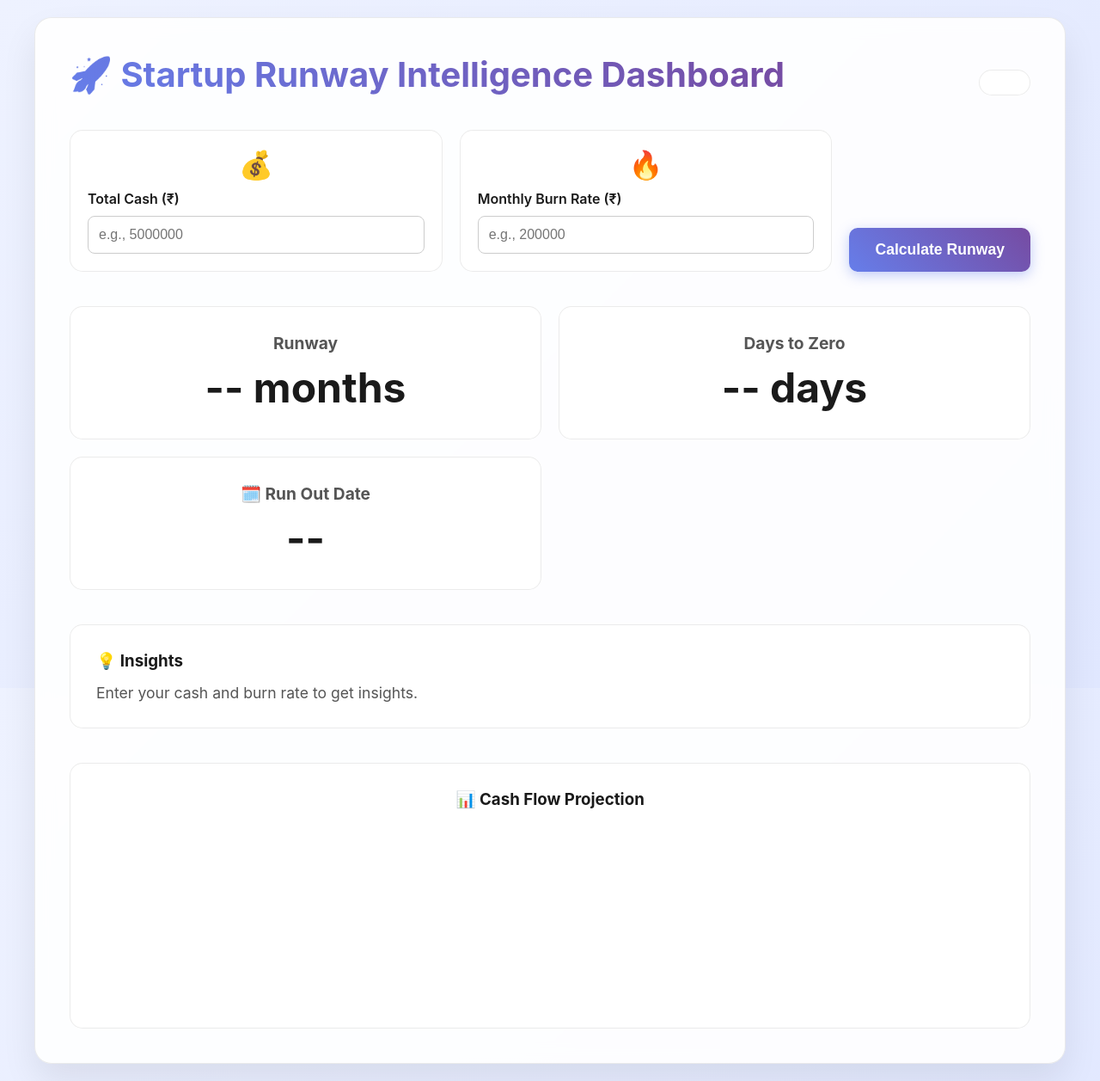
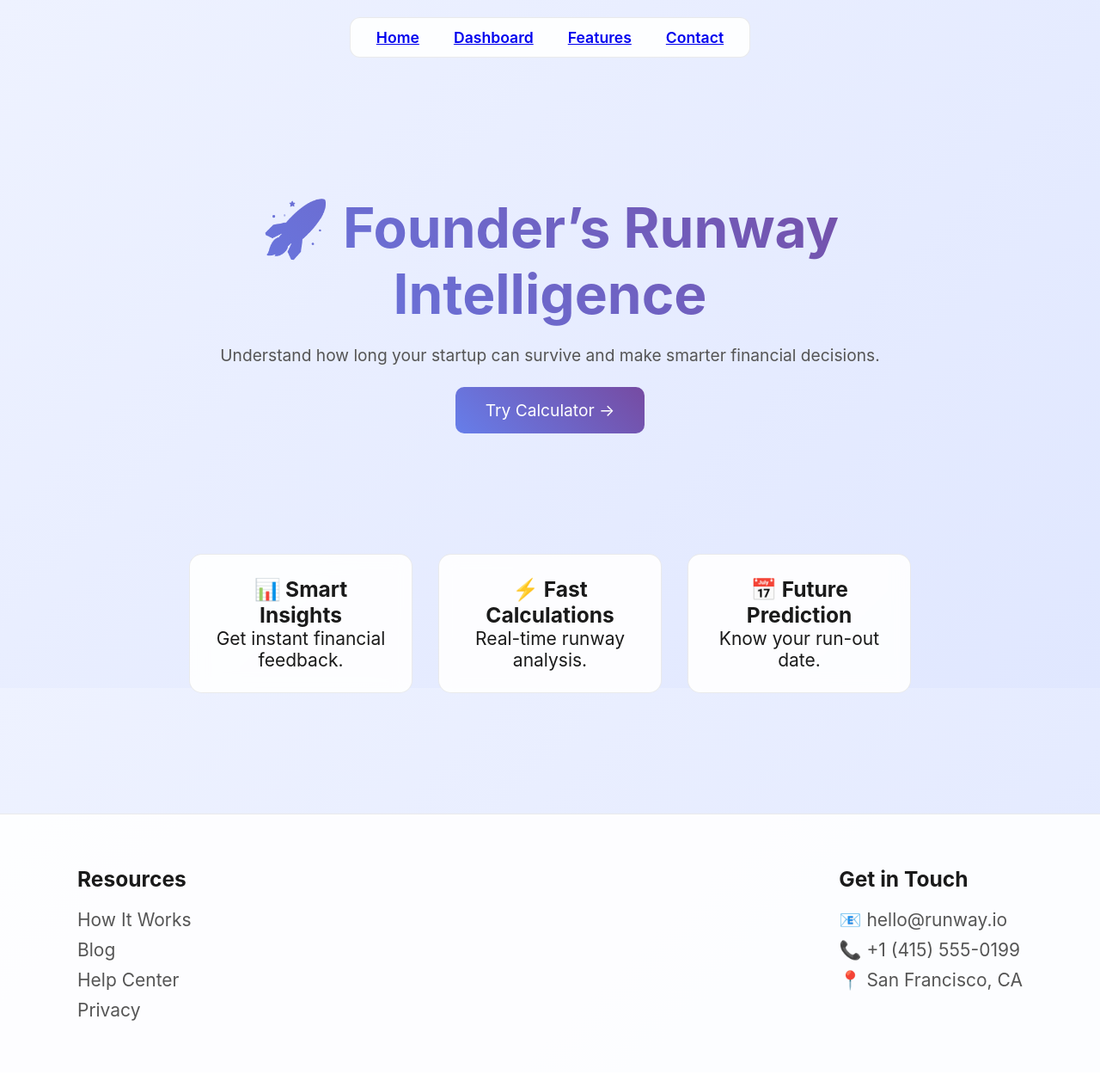
Before and after one commit to lakshya-jaiswal07/Lakshya--ecell-recruitment-project, a plain HTML site: page index.html in a window 1280 px wide. Shown: the whole page at 86% size. Drawn offline with Linux system fonts and the light colour scheme.

Commit message:
Initial commit - Runway Calculator UI

```diff
--- a/index.html
+++ b/index.html
@@ -3,61 +3,69 @@
 <head>
     <meta charset="UTF-8">
     <meta name="viewport" content="width=device-width, initial-scale=1.0">
-    <title>Startup Runway Intelligence Dashboard</title>
+    <title>Startup Runway Tool</title>
     <link rel="stylesheet" href="style.css">
 </head>
 <body>
-    <div class="container">
-        <header>
-            <h1>🚀 Startup Runway Intelligence Dashboard</h1>
-            <div class="theme-toggle">
-                <input type="checkbox" id="theme-switch">
-                <label for="theme-switch" class="toggle-label">
-                    <span class="toggle-slider"></span>
-                </label>
+    <nav class="navbar">
+    <div class="nav-links">
+        <a href="#">Home</a>
+        <a href="dashboard.html">Dashboard</a>
+        <a href="#">Features</a>
+        <a href="#">Contact</a>
+    </div>
+    </nav>
+    <section class="hero">
+    <div class="hero-content">
+        <h1>
+            🚀 Founder’s <span>Runway Intelligence</span>
+        </h1>
+
+        <p>
+            Understand how long your startup can survive and make smarter financial decisions.
+        </p>
+
+        <a href="dashboard.html" class="cta-btn">Try Calculator →</a>
+    </div>
+</section>
+
+    <section class="features">
+        <div class="feature-card">
+            <h3>📊 Smart Insights</h3>
+            <p>Get instant financial feedback.</p>
+        </div>
+
+        <div class="feature-card">
+            <h3>⚡ Fast Calculations</h3>
+            <p>Real-time runway analysis.</p>
+        </div>
+
+        <div class="feature-card">
+            <h3>📅 Future Prediction</h3>
+            <p>Know your run-out date.</p>
+        </div>
+    </section>
+<footer class="footer">
+    <div class="footer-container">
+        <div class="footer-columns">
+
+            <div class="footer-col">
+                <h3>Resources</h3>
+                <a href="#">How It Works</a>
+                <a href="#">Blog</a>
+                <a href="#">Help Center</a>
+                <a href="#">Privacy</a>
             </div>
-        </header>
 
-        <section class="input-section">
-            <div class="input-card">
-                <div class="icon">💰</div>
-                <label for="total-cash">Total Cash (₹)</label>
-                <input type="number" id="total-cash" placeholder="e.g., 5000000" min="0">
+            <div class="footer-col">
+                <h3>Get in Touch</h3>
+                <p>📧 hello@runway.io</p>
+                <p>📞 +1 (415) 555-0199</p>
+                <p>📍 San Francisco, CA</p>
             </div>
-            <div class="input-card">
-                <div class="icon">🔥</div>
-                <label for="burn-rate">Monthly Burn Rate (₹)</label>
-                <input type="number" id="burn-rate" placeholder="e.g., 200000" min="0">
-            </div>
-            <button id="calculate-btn" class="calculate-btn">Calculate Runway</button>
-        </section>
 
-        <section class="output-section">
-            <div class="output-card" id="runway-card">
-                <h3>Runway</h3>
-                <div class="value" id="runway-value">-- months</div>
-            </div>
-            <div class="output-card" id="days-card">
-                <h3>Days to Zero</h3>
-                <div class="value" id="days-value">-- days</div>
-            </div>
-            <div class="output-card">
-            <h3>🗓️ Run Out Date</h3>
-            <div class="value" id="zero-date">--</div>
-            </div>
-        </section>
-
-        <section class="insights-panel">
-            <h3>💡 Insights</h3>
-            <p id="insight-text">Enter your cash and burn rate to get insights.</p>
-        </section>
-
-        <section class="chart-section">
-            <h3>📊 Cash Flow Projection</h3>
-            <canvas id="chart-canvas" width="400" height="200"></canvas>
-        </section>
+        </div>
     </div>
-
-    <script src="app.js"></script>
+</footer>
 </body>
 </html>
--- a/style.css
+++ b/style.css
@@ -42,21 +42,21 @@
 
 body {
     font-family: 'Inter', -apple-system, BlinkMacSystemFont, 'Segoe UI', Roboto, sans-serif;
+    font-size: 21px;
     background: var(--bg-gradient);
     background-attachment: fixed;
     color: var(--text-color);
     min-height: 100vh;
-    display: flex;
-    justify-content: center;
-    align-items: center;
-    padding: 20px;
+    margin: 0;
     transition: background 0.3s ease;
 }
 
 .container {
     max-width: 1200px;
     width: 100%;
+    margin: auto;              /* ⭐ THIS FIXES RIGHT SPACE */
     padding: 40px;
+
     background: var(--card-bg);
     backdrop-filter: var(--backdrop-blur);
     border: 1px solid var(--card-border);
@@ -96,25 +96,38 @@ h1 {
     display: block;
     width: 60px;
     height: 30px;
-    background: var(--card-bg);
+    background: linear-gradient(45deg, #667eea, #764ba2); /* ⭐ visible */
     border-radius: 15px;
     cursor: pointer;
     position: relative;
-    border: 1px solid var(--card-border);
+    border: none;
     transition: all 0.3s ease;
+    box-shadow: 0 4px 12px rgba(102, 126, 234, 0.4);
 }
 
 .toggle-slider {
     position: absolute;
-    top: 2px;
-    left: 2px;
-    width: 26px;
-    height: 26px;
-    background: #fff;
+    top: 3px;
+    left: 3px;
+    width: 24px;
+    height: 24px;
+    background: white;
     border-radius: 50%;
     transition: transform 0.3s ease;
 }
+/* TOGGLE ICONS */
+.toggle-label::before {
+    content: "🌙";
+    position: absolute;
+    left: 8px;
+    top: 4px;
+    font-size: 14px;
+}
 
+#theme-switch:checked + .toggle-label::before {
+    content: "☀️";
+    left: 32px;
+}
 #theme-switch:checked + .toggle-label .toggle-slider {
     transform: translateX(30px);
 }
@@ -355,3 +368,172 @@ input:focus {
     border: 2px solid var(--accent-red);
     box-shadow: 0 0 15px var(--accent-red);
 }
+
+
+.cta-btn {
+    padding: 15px 30px;
+    background: linear-gradient(45deg, #667eea, #764ba2);
+    color: white;
+    border-radius: 10px;
+    text-decoration: none;
+}
+
+.features {
+    display: flex;
+    justify-content: center;
+    gap: 20px;
+    padding: 50px;
+    flex-wrap: wrap;
+}
+
+.feature-card {
+    padding: 25px;
+    border-radius: 15px;
+    background: var(--card-bg);
+    border: 1px solid var(--card-border);
+    width: 260px;
+    text-align: center;
+    transition: all 0.3s ease;
+    backdrop-filter: blur(10px);
+}
+
+.feature-card:hover {
+    transform: translateY(-10px) scale(1.03);
+    box-shadow: 0 15px 30px var(--shadow);
+}
+/* HERO (FINAL CLEAN VERSION) */
+.hero {
+    text-align: center;
+    padding: 140px 20px 80px;
+}
+
+.hero-content {
+    max-width: 900px;
+    margin: auto;
+}
+
+.hero h1 {
+    font-size: 4rem;
+    line-height: 1.2;
+    margin-bottom: 15px;
+}
+
+.hero h1 span {
+    color: #667eea;
+}
+.hero p {
+    font-size: 1.2rem;
+    margin-top: 20px;
+    color: var(--text-light);
+}
+
+.cta-btn {
+    display: inline-block;
+    margin-top: 25px;
+    font-size: 1.2rem;
+    padding: 15px 35px;
+}
+
+.cta-btn:hover {
+    transform: translateY(-3px);
+    box-shadow: 0 10px 25px rgba(102, 126, 234, 0.4);
+}
+.features {
+    display: flex;
+    justify-content: center;
+    gap: 30px;
+    padding: 60px 20px;
+    flex-wrap: wrap;
+}
+/* FOOTER */
+.footer {
+    margin-top: 80px;
+    padding: 60px 20px;
+    background: var(--card-bg);
+    border-top: 1px solid var(--card-border);
+}
+
+.footer-container {
+    max-width: 1100px;
+    margin: auto;
+}
+
+/* Social Icons */
+.footer-socials {
+    display: flex;
+    gap: 15px;
+    margin-bottom: 40px;
+}
+
+.social-icon {
+    width: 50px;
+    height: 50px;
+    background: var(--card-bg);
+    border: 1px solid var(--card-border);
+    border-radius: 12px;
+    display: flex;
+    align-items: center;
+    justify-content: center;
+    font-size: 20px;
+    cursor: pointer;
+    transition: all 0.3s ease;
+}
+
+.social-icon:hover {
+    transform: translateY(-5px);
+    box-shadow: 0 10px 20px var(--shadow);
+}
+
+/* Columns */
+.footer-columns {
+    display: flex;
+    justify-content: space-between;
+    flex-wrap: wrap;
+    gap: 40px;
+}
+
+.footer-col {
+    display: flex;
+    flex-direction: column;
+    gap: 10px;
+}
+
+.footer-col h3 {
+    margin-bottom: 10px;
+}
+
+.footer-col a {
+    text-decoration: none;
+    color: var(--text-light);
+    transition: 0.3s;
+}
+
+.footer-col a:hover {
+    color: #667eea;
+}
+
+/* Contact text */
+.footer-col p {
+    color: var(--text-light);
+}
+/* NAVBAR */
+.navbar {
+    width: 100%;
+    display: flex;
+    justify-content: center;
+    padding: 20px 0;
+}
+
+.nav-links {
+    display: flex;
+    gap: 40px;
+    padding: 12px 30px;
+    border-radius: 12px;
+    background: var(--card-bg);
+    border: 1px solid var(--card-border);
+}
+
+.nav-links a {
+    font-size: 1.1rem;
+    font-weight: 600;
+}
```
Also changed, not shown: dashboard.html (added, +63 -0 lines).
